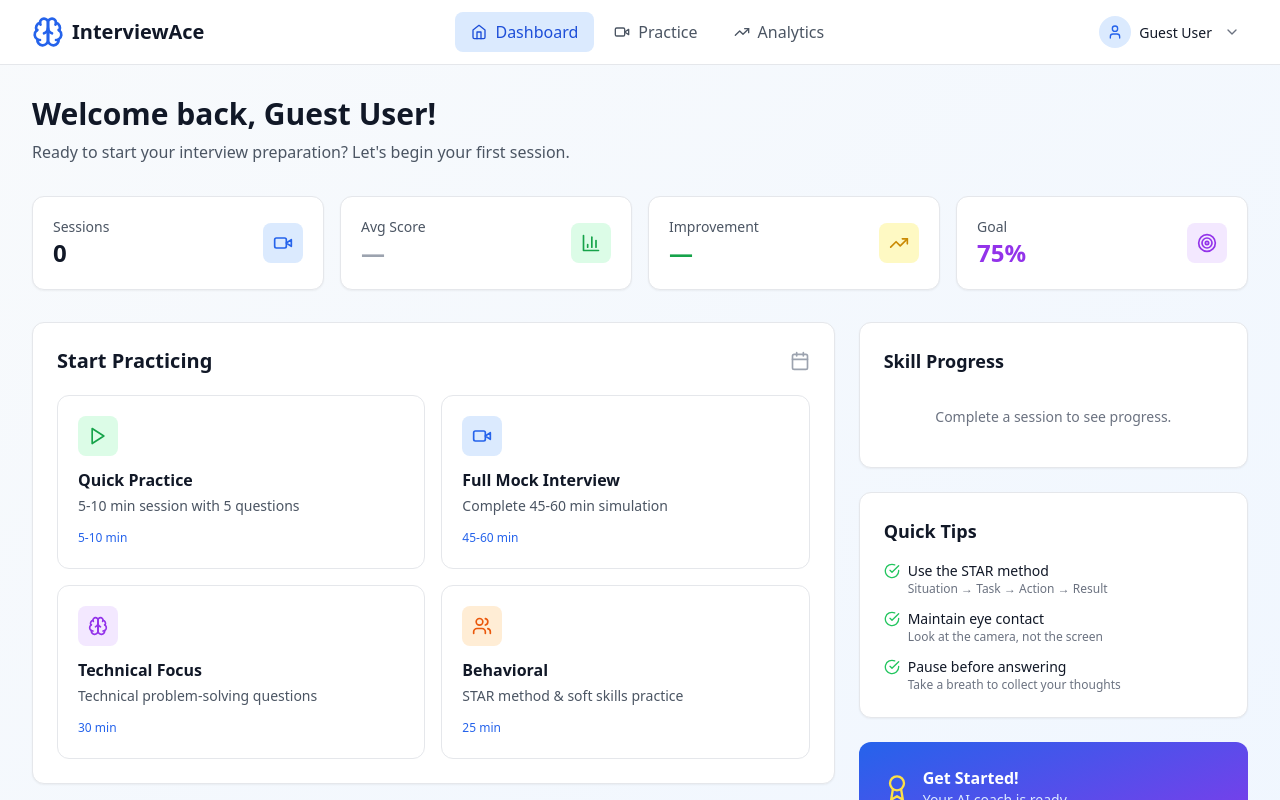
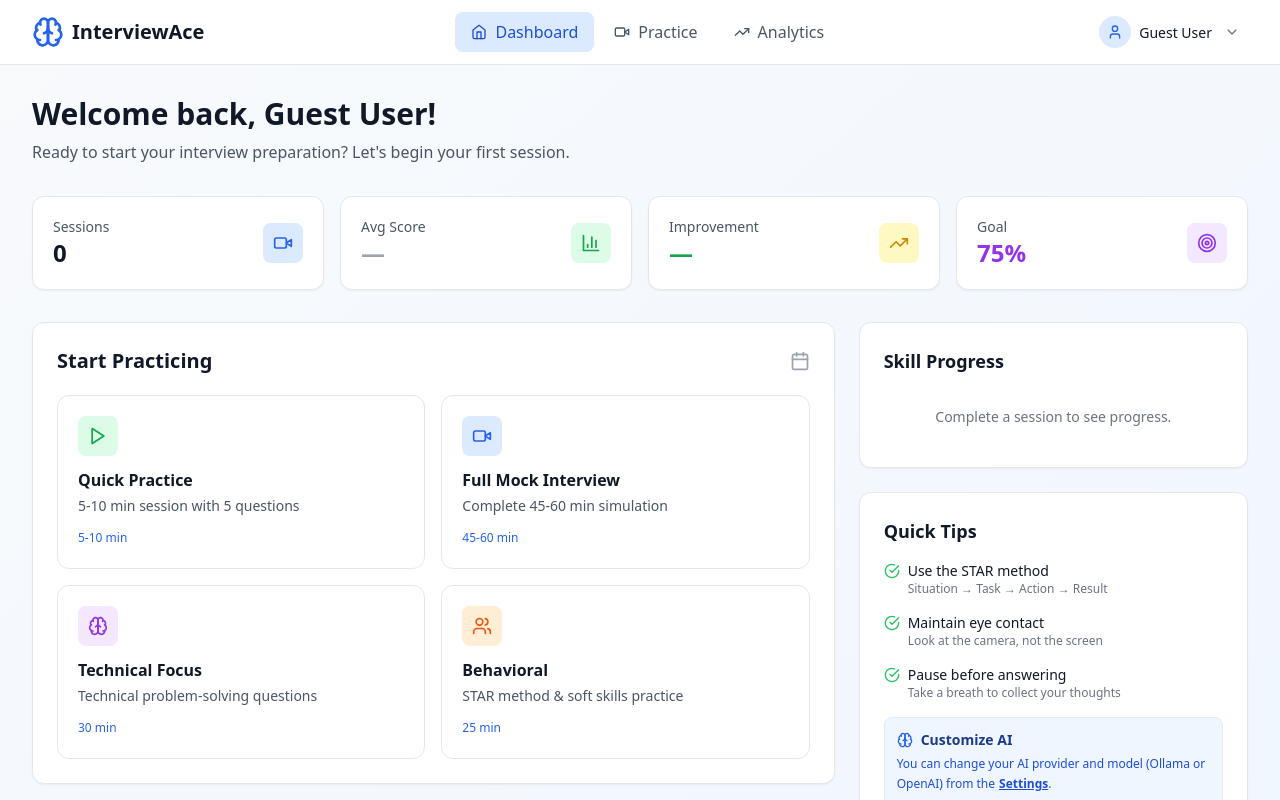
Before and after one commit to solmyst/AI-Powered-Interview-Coaching, a React (Vite) app: page / in a window 1280 px wide. Both pictures are taken after a click on the button "Get Started". Shown: the top 800 px of the page. Built offline with nearby package versions, Linux system fonts and the light colour scheme.

Commit message:
feat: add Dashboard and InterviewPractice components for session management and tracking

```diff
--- a/src/components/pages/Dashboard.tsx
+++ b/src/components/pages/Dashboard.tsx
@@ -295,7 +295,7 @@ export function Dashboard({ user, onNavigate, onStartInterview }: DashboardProps
           {/* Tips */}
           <div className="bg-white rounded-xl shadow-sm border border-gray-200 p-6">
             <h3 className="text-lg font-bold text-gray-900 mb-4">Quick Tips</h3>
-            <div className="space-y-3">
+            <div className="space-y-4">
               {[
                 { tip: 'Use the STAR method', desc: 'Situation → Task → Action → Result' },
                 { tip: 'Maintain eye contact', desc: 'Look at the camera, not the screen' },
@@ -309,6 +309,20 @@ export function Dashboard({ user, onNavigate, onStartInterview }: DashboardProps
                   </div>
                 </div>
               ))}
+
+              <div
+                className="p-3 bg-blue-50 rounded-lg border border-blue-100 cursor-pointer hover:bg-blue-100 transition-colors"
+                onClick={() => onNavigate('settings')}
+              >
+                <div className="flex items-center gap-2 mb-1">
+                  <Brain className="h-4 w-4 text-blue-600" />
+                  <p className="text-sm font-bold text-blue-900">Customize AI</p>
+                </div>
+                <p className="text-xs text-blue-700 leading-relaxed">
+                  You can change your AI provider and model (Ollama or OpenAI) from the
+                  <span className="font-semibold underline ml-1">Settings</span>.
+                </p>
+              </div>
             </div>
           </div>
 
--- a/src/components/pages/InterviewPractice.tsx
+++ b/src/components/pages/InterviewPractice.tsx
@@ -948,7 +948,7 @@ export function InterviewPractice({ onBack, autoStartType }: Props) {
                 <Video className="w-8 h-8 text-purple-600" />
               </div>
               <h3 className="font-semibold text-gray-800 mb-2">Smart Feedback</h3>
-              <p className="text-sm text-gray-600">All analysis runs locally in your browser — no data sent to servers</p>
+              <p className="text-sm text-gray-600">All analysis runs locally. You can switch models (Ollama/OpenAI) in Settings.</p>
             </div>
           </div>
         </div>
```
